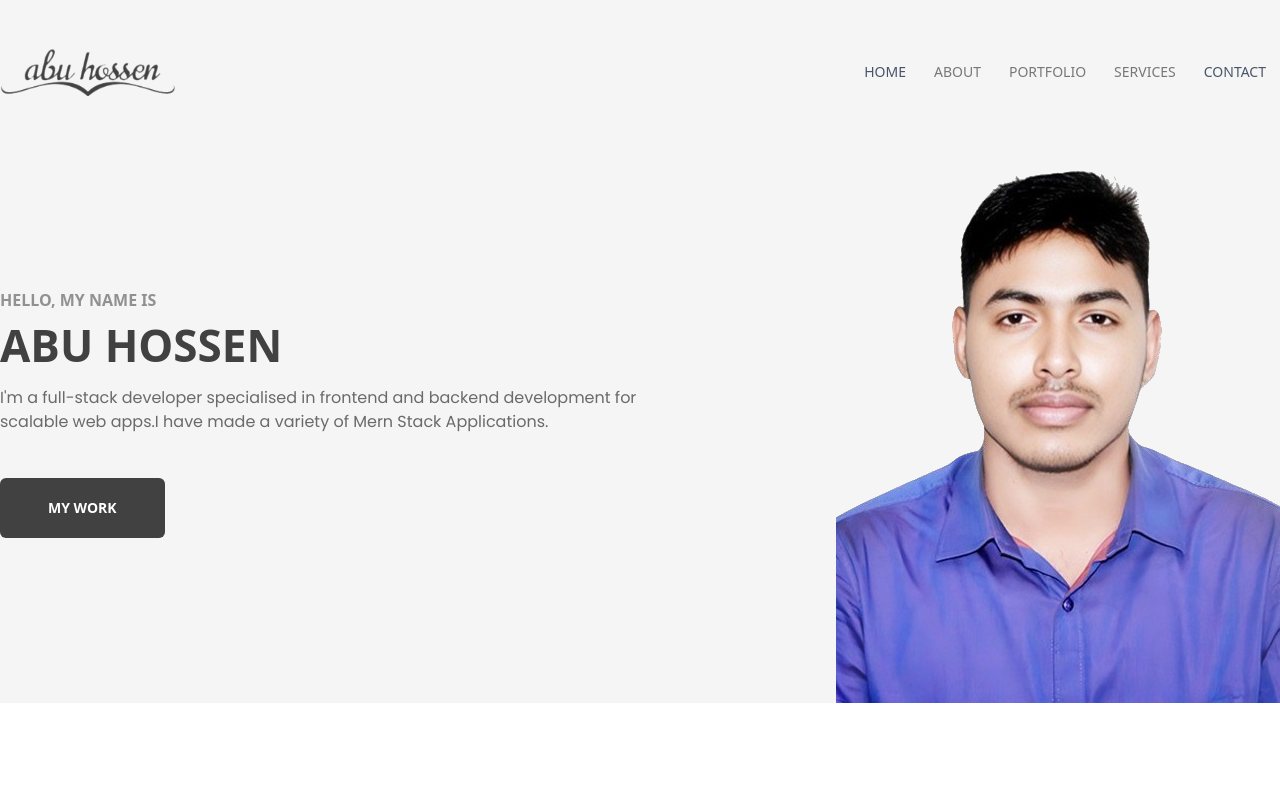
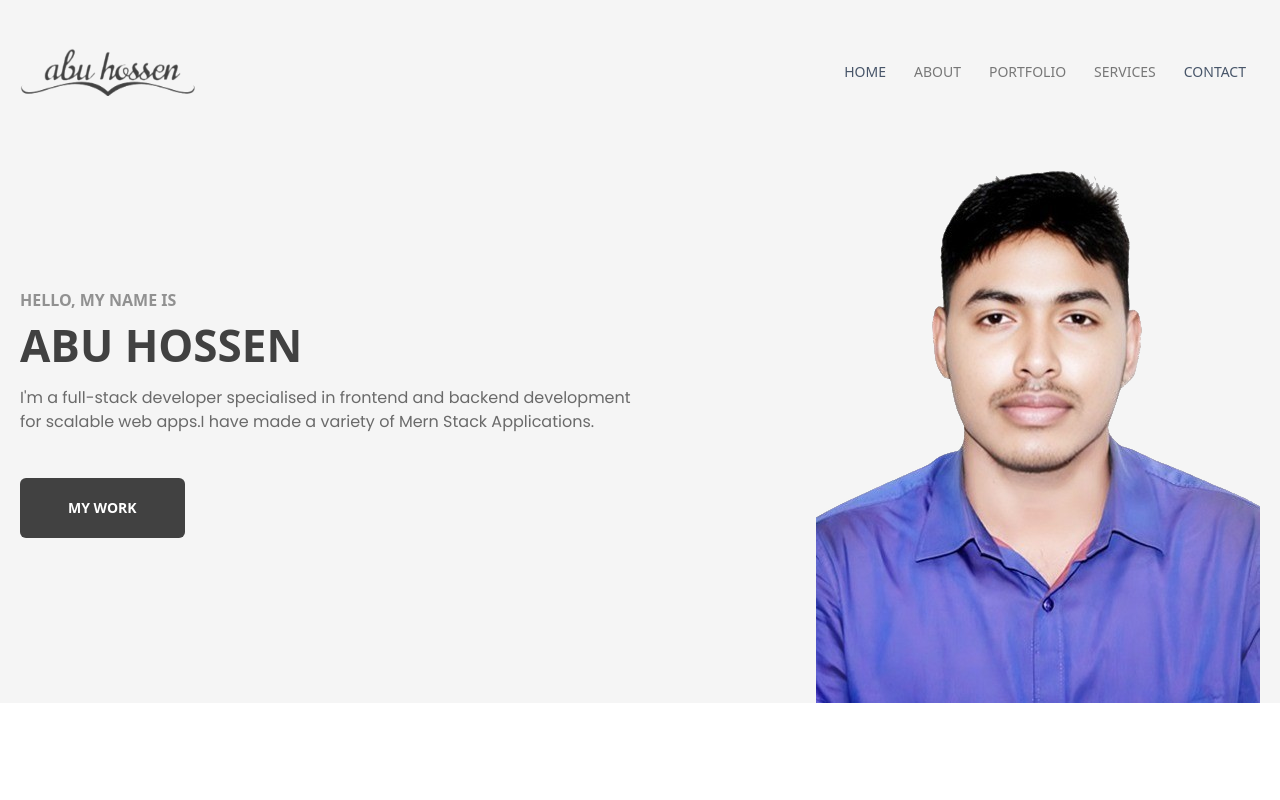
Before and after one commit to rezowan311410/portfolioFrontend, a React (Vite) app: page / in a window 1280 px wide. Shown: the top 800 px of the page. Built offline with nearby package versions, Linux system fonts and the light colour scheme; no server answers.

Commit message:
container

```diff
--- a/src/components/layout/Banner.jsx
+++ b/src/components/layout/Banner.jsx
@@ -25,7 +25,7 @@ const Banner = ({ props }, ref) => {
   }, []);
   return (
     <section ref={ref} className="bg-[#f5f5f5]">
-      <div className="flex max-w-container mx-auto">
+      <div className="flex max-w-container mx-auto px-5 2xl:px-8">
         <div className="lg:w-6/12 pb-10 pt-52 lg:pb-0 lg:pt-64 lg_res:pt-72 mx-5 lg_res:mx-0">
           <h2 className="font-mont text-base font-bold text-[#919191]">
             HELLO, MY NAME IS
--- a/src/components/layout/Navbar.jsx
+++ b/src/components/layout/Navbar.jsx
@@ -311,7 +311,7 @@ const Navbar = () => {
           isNavbarFixed ? "fixe pt-6 pb-6" : ""
         }`}
       >
-        <div className="max-w-container mx-auto">
+        <div className="max-w-container mx-auto px-5 2xl:px-8  ">
           <div className="md:flex mx-5 lg_res:mx-0">
             <div className="flex">
               <div className="w-3/12 w-44 h-12">
--- a/tailwind.config.js
+++ b/tailwind.config.js
@@ -4,7 +4,7 @@ export default {
   theme: {
     extend: {
       maxWidth: {
-        container: "1280px",
+        container: "1536px",
       },
       fontFamily: {
         mont: ["Montserrat", "sans-serif"],
@@ -30,6 +30,8 @@ export default {
 
         desktop: "1280px",
         // => @media (min-width: 1280px) { ... }
+        largDevice: "1536px",
+        // => @media (min-width: 1280px) { ... }
       },
       spacing: {
         max_w: "1000px",
```
